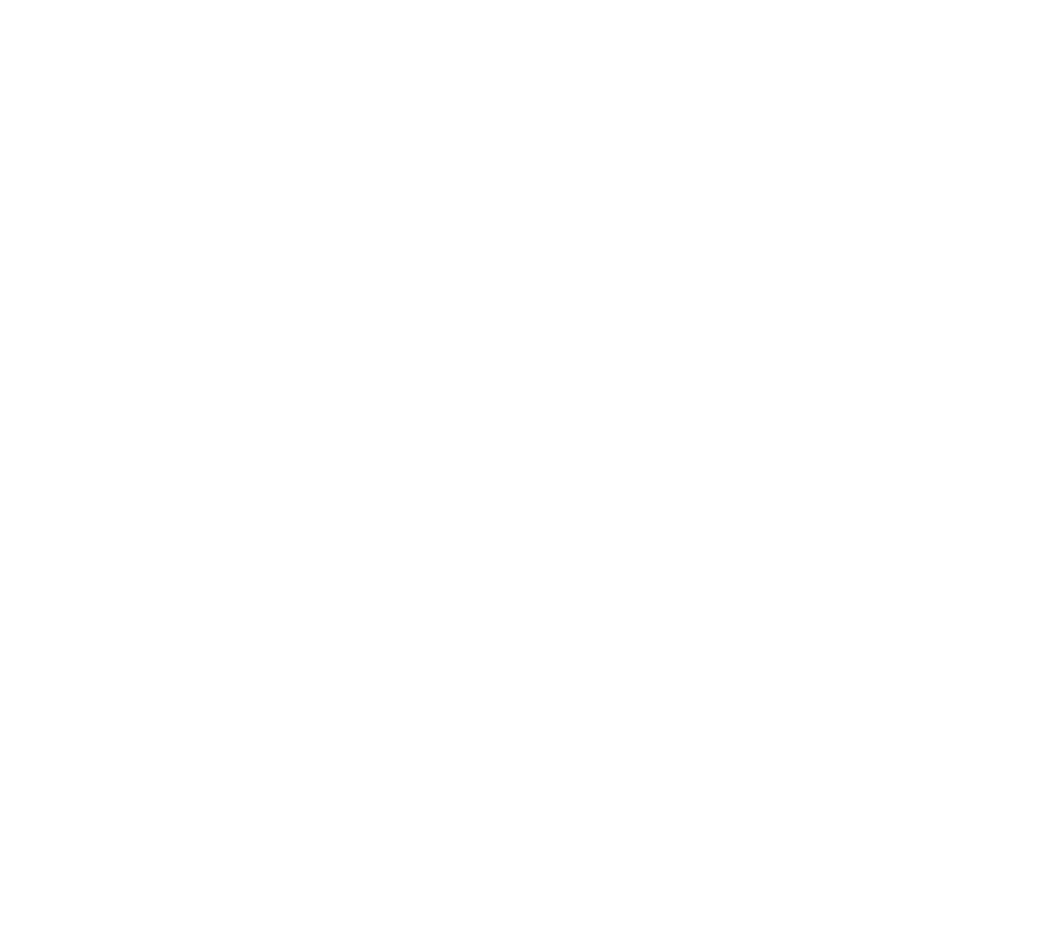
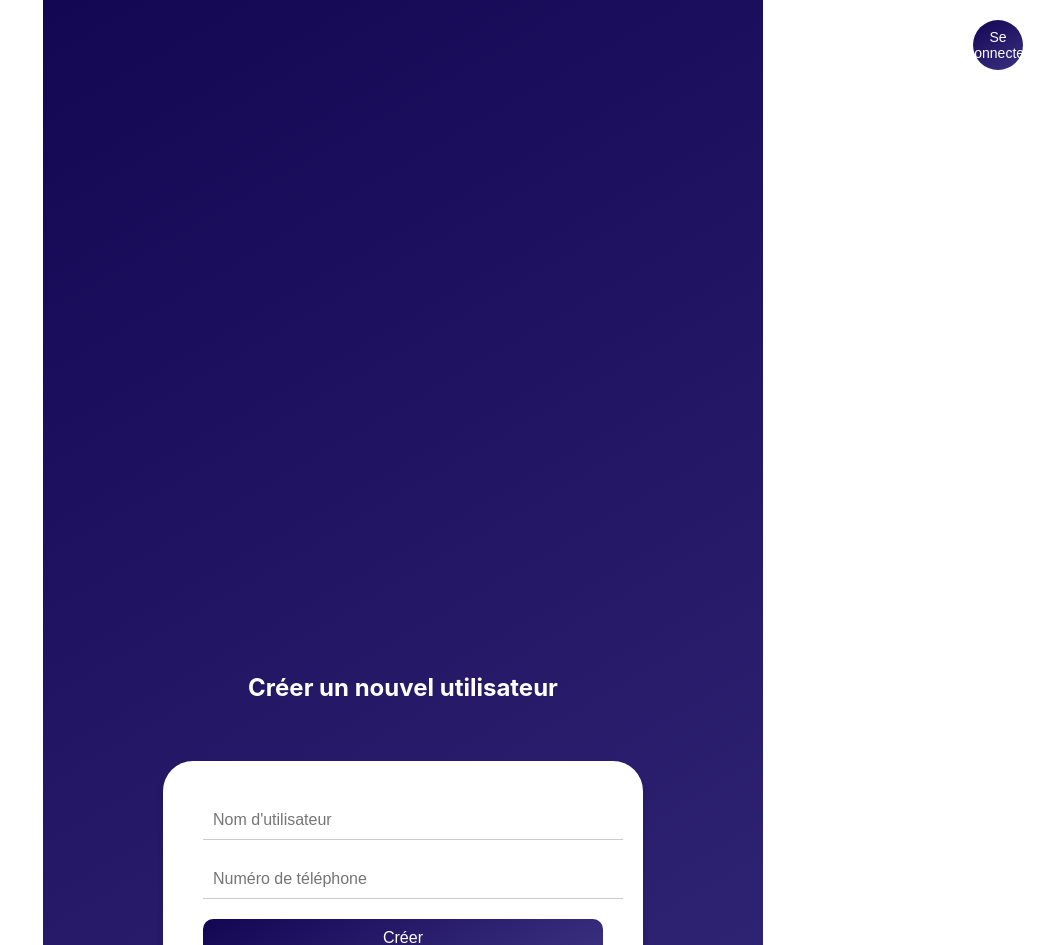
Before and after one commit to alaaeddine-ahriz/weather_webapp, a React (Create React App) app: page /register in a window 1280 px wide. Before the commit this address had no page. Shown: the top 945 px of the page, without its empty margins (237-1280 px from the left). Before the commit the page ends 800 px from the top, so only its background shows below. Built offline with nearby package versions, Linux system fonts and the light colour scheme.

Commit message:
Premier commit

```diff
--- a/package.json
+++ b/package.json
@@ -7,9 +7,11 @@
     "@testing-library/jest-dom": "^5.17.0",
     "@testing-library/react": "^13.4.0",
     "@testing-library/user-event": "^13.5.0",
+    "axios": "^1.6.8",
     "leaflet": "^1.9.4",
     "react": "^18.2.0",
     "react-dom": "^18.2.0",
+    "react-router-dom": "^6.22.3",
     "react-scripts": "^5.0.1",
     "use-places-autocomplete": "^4.0.1",
     "web-vitals": "^2.1.4"
--- a/src/App.js
+++ b/src/App.js
@@ -3,6 +3,8 @@ import React from 'react';
 import { BrowserRouter, Routes, Route } from 'react-router-dom';
 import { WeatherApp } from './Components/WeatherApp/WeatherApp';
 import Login from './Components/Login/Login';
+import CreateUser from './Components/CreateUser/CreateUser';
+import Button from './Components/Button/button';
 import './App.css';
 
 // Export default can also be here or at the bottom of the file, both are fine.
@@ -11,10 +13,13 @@ export default App;
 function App() {
   return (
     <div className="App">
+
       <BrowserRouter>
+      <Button isLoggedIn={false} />
         <Routes>
           <Route index element={<WeatherApp />} />
           <Route path="/login" element={<Login />} />
+          <Route path="/register" element={<CreateUser />} />
           {/* Uncomment the other routes and add their corresponding imports at the top after fixing the imports */}
         </Routes>
       </BrowserRouter>
--- /dev/null
+++ b/src/Components/Button/button.css
@@ -0,0 +1,23 @@
+/* Button.css */
+
+.round-button {
+    position: fixed;
+    top: 20px;
+    right: 20px;
+    width: 50px;
+    height: 50px;
+    border-radius: 50%;
+    background-color: #007bff; /* Couleur du bouton */
+    color: #ffffff; /* Couleur du texte */
+    border: none;
+    outline: none;
+    cursor: pointer;
+    display: flex;
+    justify-content: center;
+    align-items: center;
+    font-size: 14px;
+  }
+
+  .round-button:hover {
+    background-color: #0056b3; /* Couleur au survol */
+  }
--- /dev/null
+++ b/src/Components/Button/button.jsx
@@ -0,0 +1,25 @@
+// Button.jsx
+
+import React from 'react';
+import { useNavigate } from 'react-router-dom'; // Si vous utilisez React Router
+import './button.css'; // Importation du fichier CSS
+
+const Button = ({ isLoggedIn }) => {
+  const navigate = useNavigate();
+
+  const handleClick = () => {
+    if (isLoggedIn) {
+      navigate('/profile'); // Redirection vers la page de gestion du profil
+    } else {
+      navigate('/login'); // Redirection vers la page de connexion
+    }
+  };
+
+  return (
+    <button className="round-button" onClick={handleClick}>
+      {isLoggedIn ? 'Gérer le profil' : 'Se connecter'}
+    </button>
+  );
+};
+
+export default Button;
--- /dev/null
+++ b/src/Components/CreateUser/CreateUser.css
@@ -0,0 +1,76 @@
+.create-user-container {
+  width: 720px;
+  height: 1600px;
+  margin: auto;
+  background-image: linear-gradient(150deg, #130754 0%, #3b2f80 100%);
+  align-items: center;
+  justify-content: center;
+  display: flex;
+  flex-direction: column;
+}
+
+.create-user-form {
+  padding: 40px;
+  background: white;
+  border-radius: 30px;
+  box-shadow: 0 4px 6px rgba(0.1, 0.1, 0.1, 0.1);
+  width: 100%;
+  max-width: 400px; /* Ensures the form isn't too wide on larger screens */
+}
+
+.create-user-title {
+  color: #ffffff;
+  text-align: center;
+  margin-bottom: 40px; /* Adds some space below the heading */
+  margin-top: 50px; /* Ajoute un espace au-dessus du titre */
+}
+
+.form-group {
+  margin-bottom: 20px; /* Adds space between form fields */
+}
+
+label {
+  display: block;
+  margin-bottom: 8px; /* Spaces the label from the input field */
+  color: #666;
+  font-weight: bold;
+}
+
+input[type="text"],
+input[type="email"] {
+  width: 100%;
+  padding: 10px;
+  border: 0px solid #ccc;
+  border-bottom: 1px solid #ccc;
+  font-size: 16px; /* Slightly larger font for readability */
+}
+
+button[type="submit"] {
+  width: 100%;
+  padding: 10px;
+  background-image: linear-gradient(150deg, #130754 0%, #3b2f80 100%);
+  color: white;
+  border: none;
+  border-radius: 10px;
+  font-size: 16px;
+  cursor: pointer;
+  transition: background-color 0.3s; /* Smooth transition for hover effect */
+}
+
+button[type="submit"]:hover {
+  background-color: #0056b3; /* A darker blue on hover */
+}
+
+p {
+  text-align: center;
+  margin-top: 16px; /* Adds some space above the paragraph */
+}
+
+a {
+  color: #007bff; /* Matches the button color */
+  text-decoration: none; /* Removes underline */
+}
+
+a:hover {
+  text-decoration: underline; /* Adds underline on hover for better accessibility */
+}
--- /dev/null
+++ b/src/Components/CreateUser/CreateUser.jsx
@@ -0,0 +1,56 @@
+import React, { useState } from 'react';
+import './CreateUser.css'; // Importation du fichier CSS
+
+const CreateUser = () => {
+  const [username, setUsername] = useState('');
+  const [phone, setPhone] = useState('');
+
+  const handleUsernameChange = (event) => {
+    setUsername(event.target.value);
+  };
+
+  const handlePhoneChange = (event) => {
+    setPhone(event.target.value);
+  }
+
+  const handleSubmit = (event) => {
+    event.preventDefault();
+    // Ajoutez ici la logique pour créer un nouvel utilisateur avec les données saisies
+    console.log('Utilisateur créé :', { username, phone});
+    setUsername('');
+    setPhone('');
+  };
+
+  return (
+    <div className="create-user-container">
+      <div className="create-user-title">
+        <h2>Créer un nouvel utilisateur</h2>
+      </div>
+      <form className="create-user-form" onSubmit={handleSubmit}>
+        <div className="form-group">
+          <input
+            type="text"
+            id="username"
+            value={username}
+            placeholder="Nom d'utilisateur"
+            onChange={handleUsernameChange}
+            required
+          />
+        </div>
+        <div className="form-group">
+          <input
+            type="text"
+            id="phone"
+            value={phone}
+            placeholder="Numéro de téléphone"
+            onChange={handlePhoneChange}
+            required
+          />
+        </div>
+        <button type="submit">Créer</button>
+      </form>
+    </div>
+  );
+};
+
+export default CreateUser;
```
Also changed, not shown: 1 other file (tests, documents, lock files or other folders).
